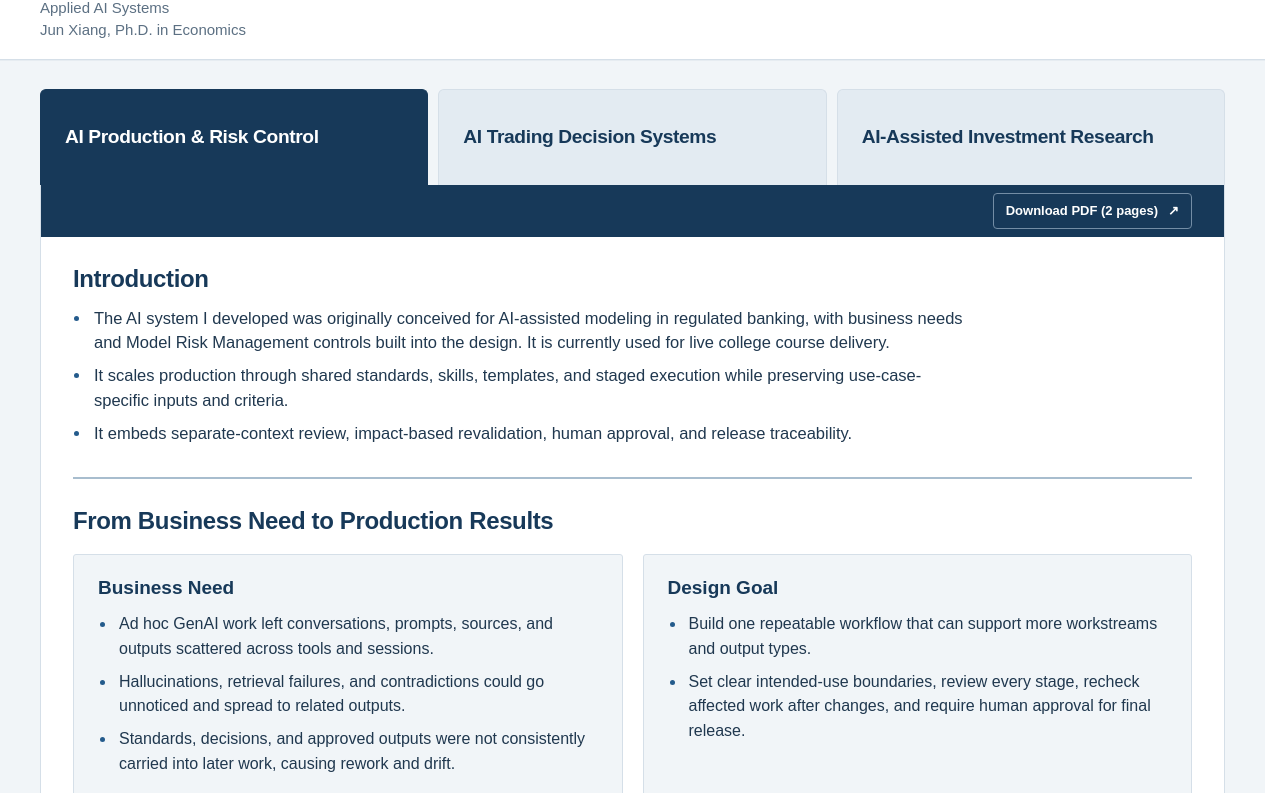
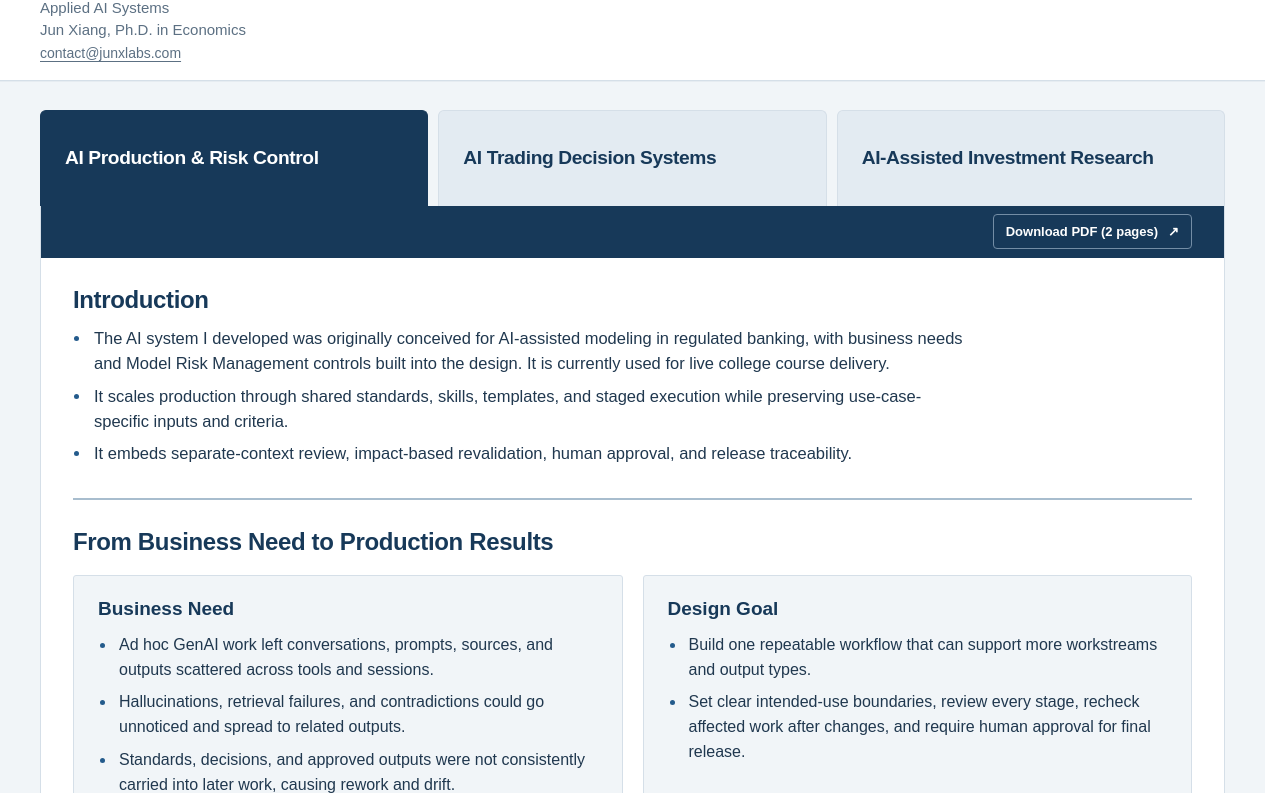
Before and after one commit to JXiang2020/junxlabs-showcase, a plain HTML site: page index.html in a window 1280 px wide. Shown: the part 69-862 px from the top of the page. Drawn offline with Linux system fonts and the light colour scheme; no server answers.

Commit message:
Add contact email below author in global headers

```diff
--- a/index.html
+++ b/index.html
@@ -22,7 +22,7 @@
           <span aria-disabled="true">About</span>
         </nav>
         <span id="site-visits" aria-live="polite"></span>
-        <p class="byline"><span class="identity-line">Applied AI Systems</span><span class="identity-line">Jun Xiang, Ph.D. in Economics</span></p>
+        <p class="byline"><span class="identity-line">Applied AI Systems</span><span class="identity-line">Jun Xiang, Ph.D. in Economics</span><a href="mailto:contact@junxlabs.com">contact@junxlabs.com</a></p>
       </div>
     </header>
     <main>
--- a/styles.css
+++ b/styles.css
@@ -174,6 +174,7 @@ body#top .page-content { flex: 1; }
 /* One compact header grid across the three pillar views. */
 .header-row .byline { grid-column: 1 / -1; grid-row: 2; max-width: none; font-size: 15px; font-weight: 400; line-height: 1.45; }
 .header-row .byline > .identity-line { display: block; margin: 0; }
+.header-row .byline a { display: block; width: fit-content; max-width: 100%; margin-top: 4px; color: inherit; font-size: 14px; line-height: 1.2; overflow-wrap: anywhere; }
 footer .wrap { justify-content: flex-end; }
 footer .wrap > a { flex-shrink: 0; }
 @media (max-width: 600px) {
```
Also changed, not shown: investment-research.html (+1 -1 lines), trading.html (+1 -1 lines).
